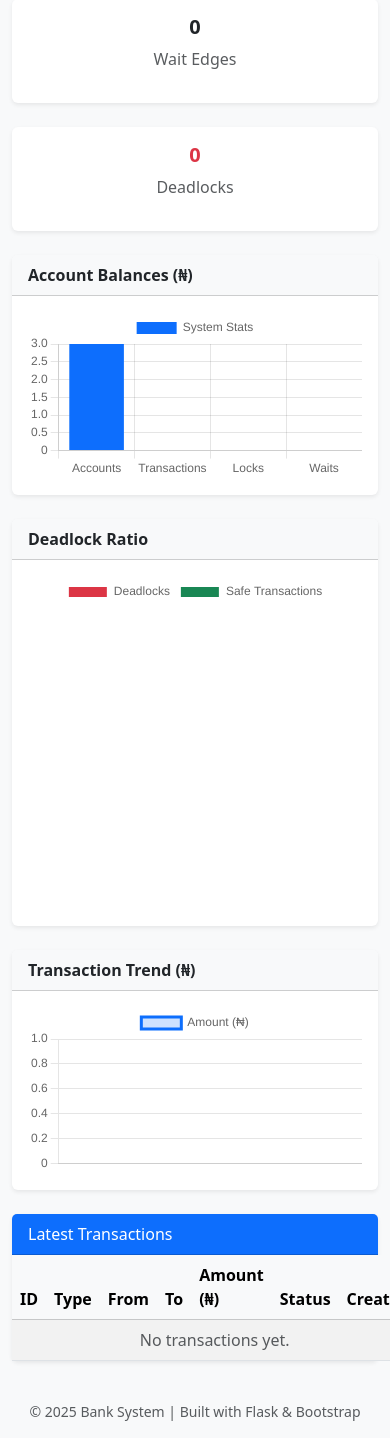
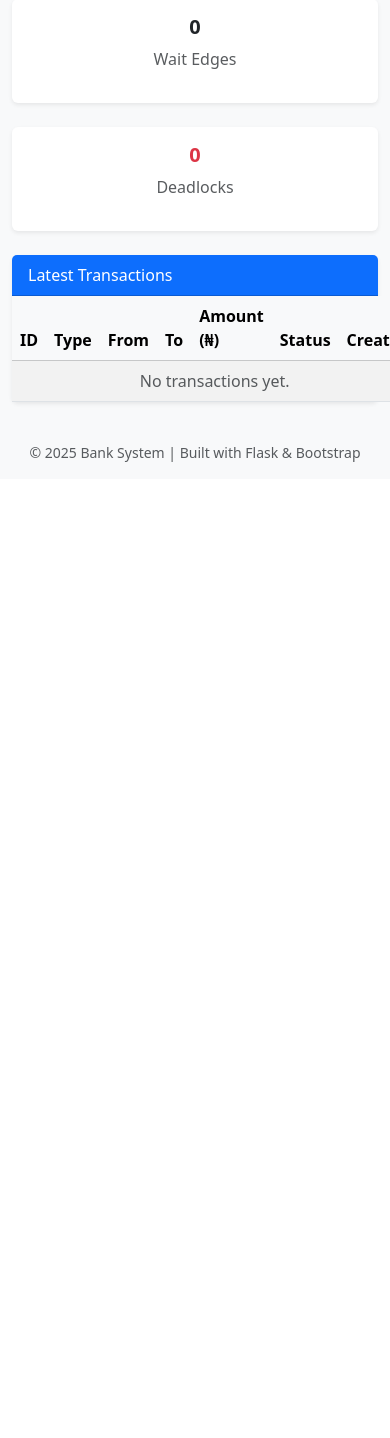
Before and after one commit to bashirubash/iddps, a Flask app: page / in a window 390 px wide; the page is wider, and only the part inside the window is pictured. Shown: the part 519-1957 px from the top of that part. After the commit the page ends 981 px from the top of that part, so only its background shows below. Run offline with Flask 3, Linux system fonts and the light colour scheme; data comes from the database, SQL or seed files in the repository; data that the repository does not hold is empty.

Commit message:
Update dashboard.html

```diff
--- a/templates/dashboard.html
+++ b/templates/dashboard.html
@@ -47,37 +47,6 @@
   </div>
 </div>
 
-<!-- Charts Section -->
-<div class="row g-4 mb-4">
-  <div class="col-md-6">
-    <div class="card shadow-sm border-0">
-      <div class="card-header bg-light fw-bold">Account Balances (₦)</div>
-      <div class="card-body">
-        <canvas id="balanceChart"></canvas>
-      </div>
-    </div>
-  </div>
-  <div class="col-md-6">
-    <div class="card shadow-sm border-0">
-      <div class="card-header bg-light fw-bold">Deadlock Ratio</div>
-      <div class="card-body">
-        <canvas id="deadlockChart"></canvas>
-      </div>
-    </div>
-  </div>
-</div>
-
-<div class="row g-4 mb-4">
-  <div class="col-md-12">
-    <div class="card shadow-sm border-0">
-      <div class="card-header bg-light fw-bold">Transaction Trend (₦)</div>
-      <div class="card-body">
-        <canvas id="transactionChart"></canvas>
-      </div>
-    </div>
-  </div>
-</div>
-
 <!-- Latest Transactions -->
 <div class="card shadow-sm border-0">
   <div class="card-header bg-primary text-white">
@@ -103,7 +72,7 @@
           <td>{{ tx.type }}</td>
           <td>{{ tx.from_account }}</td>
           <td>{{ tx.to_account }}</td>
-          <td>₦{{ "{:,.2f}".format(tx.amount) }}</td>
+          <td>₦{{ "%.2f"|format(tx.amount) }}</td>
           <td>
             {% if tx.status == "committed" %}
               <span class="badge bg-success">{{ tx.status }}</span>
@@ -125,58 +94,4 @@
   </div>
 </div>
 
-<!-- Chart.js Scripts -->
-<script src="https://cdn.jsdelivr.net/npm/chart.js"></script>
-<script>
-async function loadCharts() {
-  let res = await fetch("/api/dashboard");
-  let data = await res.json();
-
-  // Balance chart
-  new Chart(document.getElementById("balanceChart"), {
-    type: "bar",
-    data: {
-      labels: ["Accounts", "Transactions", "Locks", "Waits"],
-      datasets: [{
-        label: "System Stats",
-        data: [data.accounts, data.transactions, data.locks, data.waits],
-        backgroundColor: ["#0d6efd", "#198754", "#ffc107", "#6c757d"]
-      }]
-    }
-  });
-
-  // Deadlock ratio
-  new Chart(document.getElementById("deadlockChart"), {
-    type: "doughnut",
-    data: {
-      labels: ["Deadlocks", "Safe Transactions"],
-      datasets: [{
-        data: [data.deadlocks, data.transactions - data.deadlocks],
-        backgroundColor: ["#dc3545", "#198754"]
-      }]
-    }
-  });
-
-  // Transaction Trend (last 10)
-  let txLabels = {{ latest|map(attribute='created_at')|map('strftime', "%H:%M")|list|tojson }};
-  let txAmounts = {{ latest|map(attribute='amount')|list|tojson }};
-  new Chart(document.getElementById("transactionChart"), {
-    type: "line",
-    data: {
-      labels: txLabels.reverse(),
-      datasets: [{
-        label: "Amount (₦)",
-        data: txAmounts.reverse(),
-        borderColor: "#0d6efd",
-        tension: 0.3,
-        fill: true,
-        backgroundColor: "rgba(13, 110, 253, 0.2)"
-      }]
-    }
-  });
-}
-
-loadCharts();
-</script>
-
 {% endblock %}
```
